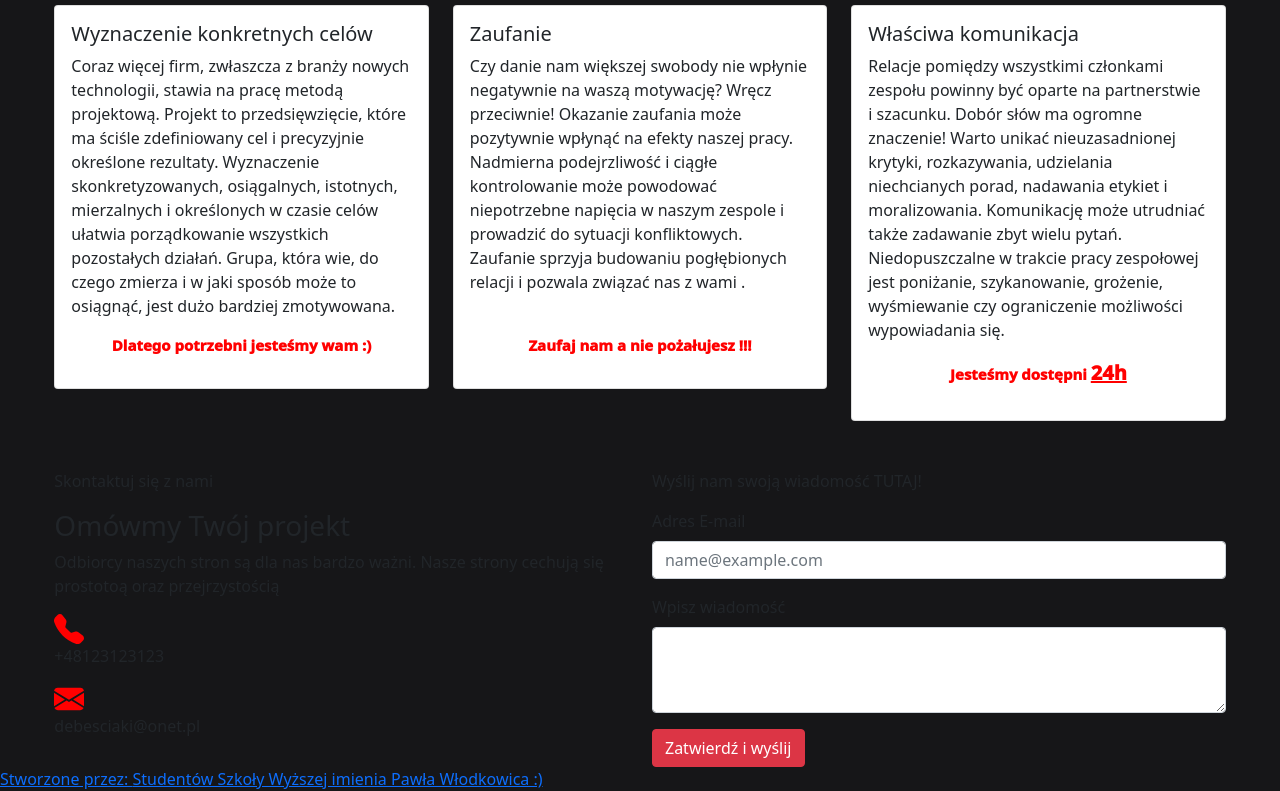
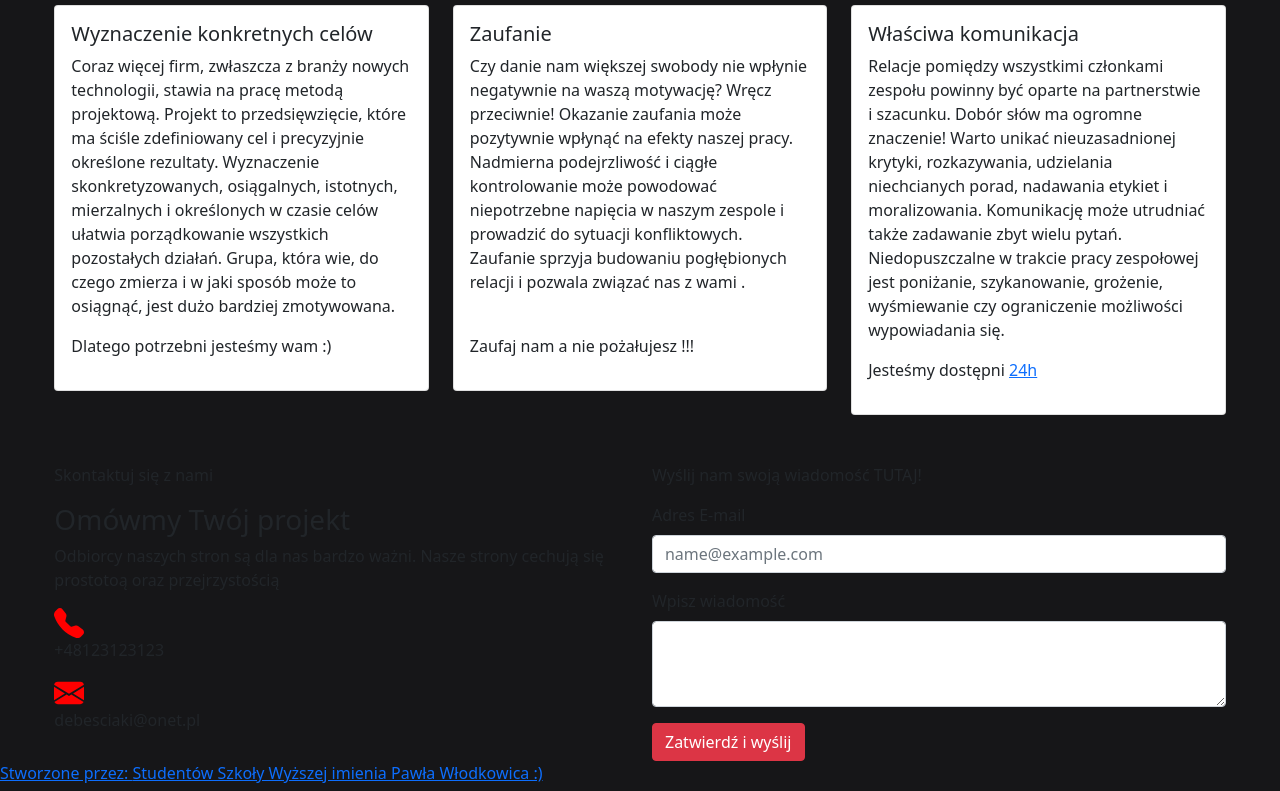
Before and after one commit to KrzysztofMalek/Witryna, a plain HTML site: page index.html in a window 1280 px wide. Shown: the part 1570-2361 px from the top of the page. Drawn offline with nearby package versions, Linux system fonts and the light colour scheme; files whose address does not match are found by name.

Commit message:
Usuniecie klasy card-text-modyfied

```diff
--- a/style.css
+++ b/style.css
@@ -57,17 +57,3 @@ body {
 	width: 100%;
 	position: relative;
 }
-
-
-
-
-.card-text-modyfied {
-	text-align: center;
-	color: red;
-	font-weight: 1000;
-	font-size: 15px;
-}
-
-.card-text-modyfied a {
-	font-size: 20px;
-}
```
